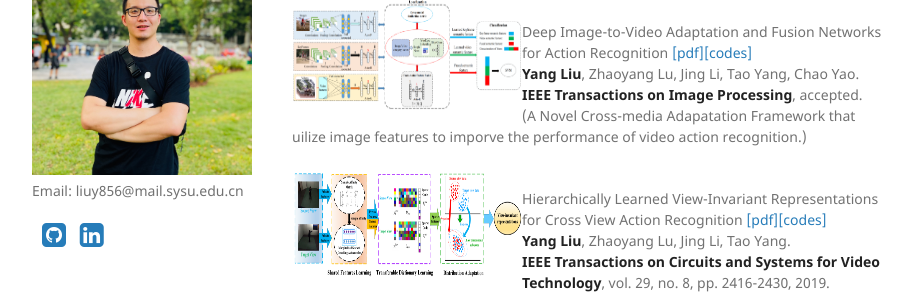
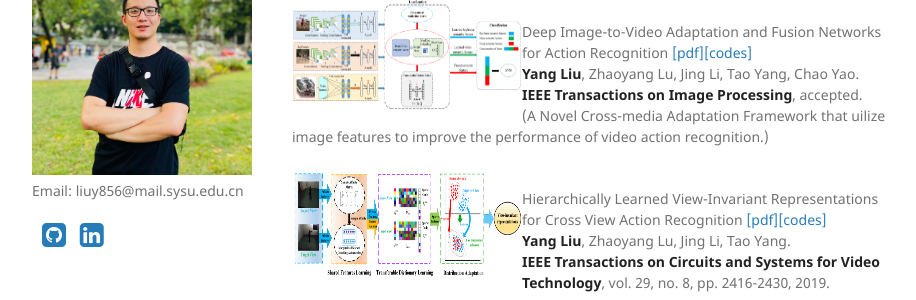
Before and after one commit to YangLiu9208/home, a Jekyll site: the page built from index.md, in a window 1280 px wide and 900 px high, scrolled down 849 px. Shown: the part 154-454 px from the top of the window, without its empty margins (178-1094 px from the left). Built offline with Jekyll 4.4.1, drawn with Linux system fonts in a browser that asks for light colours; a style sheet for code colours, icons or effects is not loaded.

Commit message:
Update index.md

```diff
--- a/index.md
+++ b/index.md
@@ -46,7 +46,7 @@ Committee: Zhaoyang Lu, Jing Li, Quanxue Gao, Peiyi Shen, Guizhong Liu, Chun Qi.
 Deep Image-to-Video Adaptation and Fusion Networks for Action Recognition [[pdf]](https://arxiv.org/pdf/1911.10751.pdf)[[codes]](https://yangliu9208.github.io/DIVAFN/)
 **Yang Liu**, Zhaoyang Lu, Jing Li, Tao Yang, Chao Yao.
 **IEEE Transactions on Image Processing**, accepted.
-(A Novel Cross-media Adapatation Framework that uilize image features to imporve the performance of video action recognition.)
+(A Novel Cross-media Adaptation Framework that uilize image features to improve the performance of video action recognition.)
 
 <div align="left">
           <a>
```
